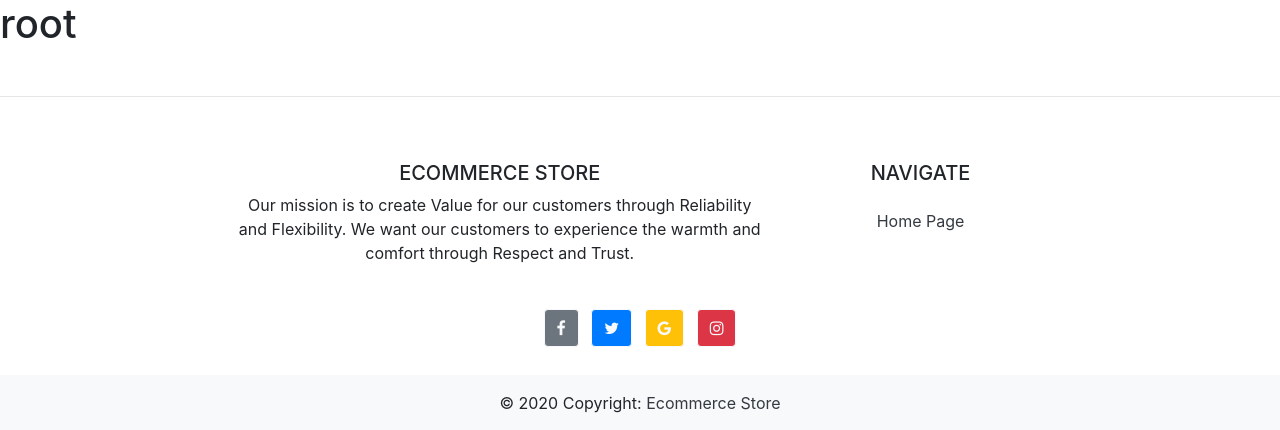
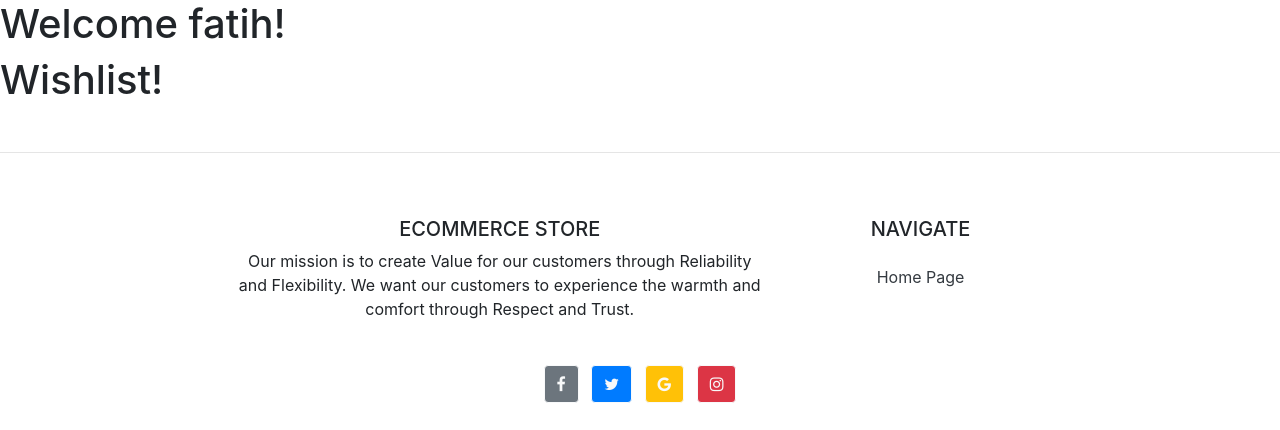
Before and after one commit to APlusOnly/Django-Ecommerce, a Django app: page /profile/ in a window 1280 px wide; the page is wider, and only the part inside the window is pictured. Shown: the part 101-531 px from the top of that part. Run offline with Django 3.2, Linux system fonts and the light colour scheme; a user stored in the database is signed in; data that the repository does not hold is empty; some libraries are stand-ins or nearby versions.

Commit message:
small changes

```diff
--- a/ecommerce/urls.py
+++ b/ecommerce/urls.py
@@ -22,6 +22,6 @@ from django.conf.urls.static import static
 
 urlpatterns = [
     path('admin/', admin.site.urls),
-    path('store/', include('store.urls')),
+    path('', include('store.urls')),
     path('profile/', store_views.my_account, name='profile'),
 ] +static(settings.MEDIA_URL, document_root=settings.MEDIA_ROOT)
--- a/store/templates/store/my_account.html
+++ b/store/templates/store/my_account.html
@@ -1,10 +1,12 @@
 {%extends "store/main.html"%}
 {%block content%}
-    <h1>{{user.username}}</h1>
-
-    {% for w in wishlist %}
-        <div>
-            {{w.item.name}}
-        </div>
-    {% endfor %}
+    <h1>Welcome {{user.first_name}}!</h1>
+    <div>
+        <h1>Wishlist!</h1>
+        {% for w in wishlist %}
+            <div>
+                {{w.item.name}}
+            </div>
+        {% endfor %}
+    </div>
 {%endblock content%}
```
Also changed, not shown: db.sqlite3.
